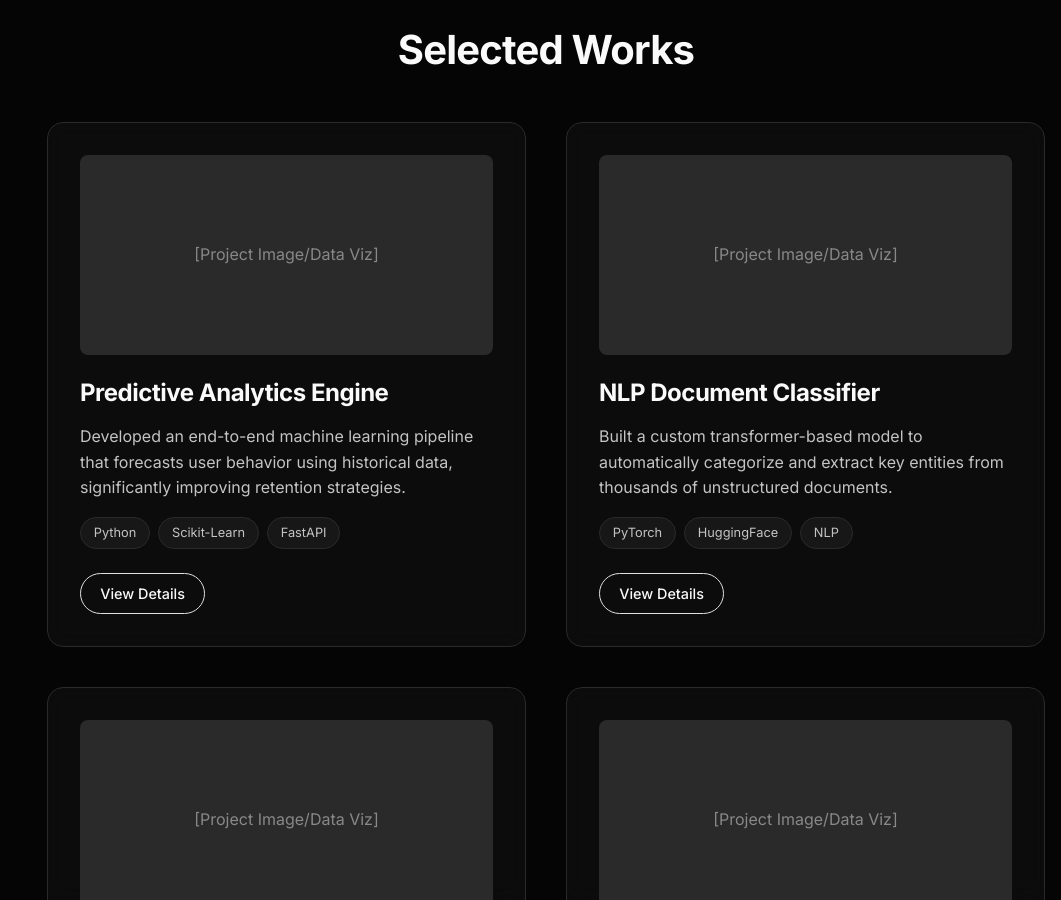
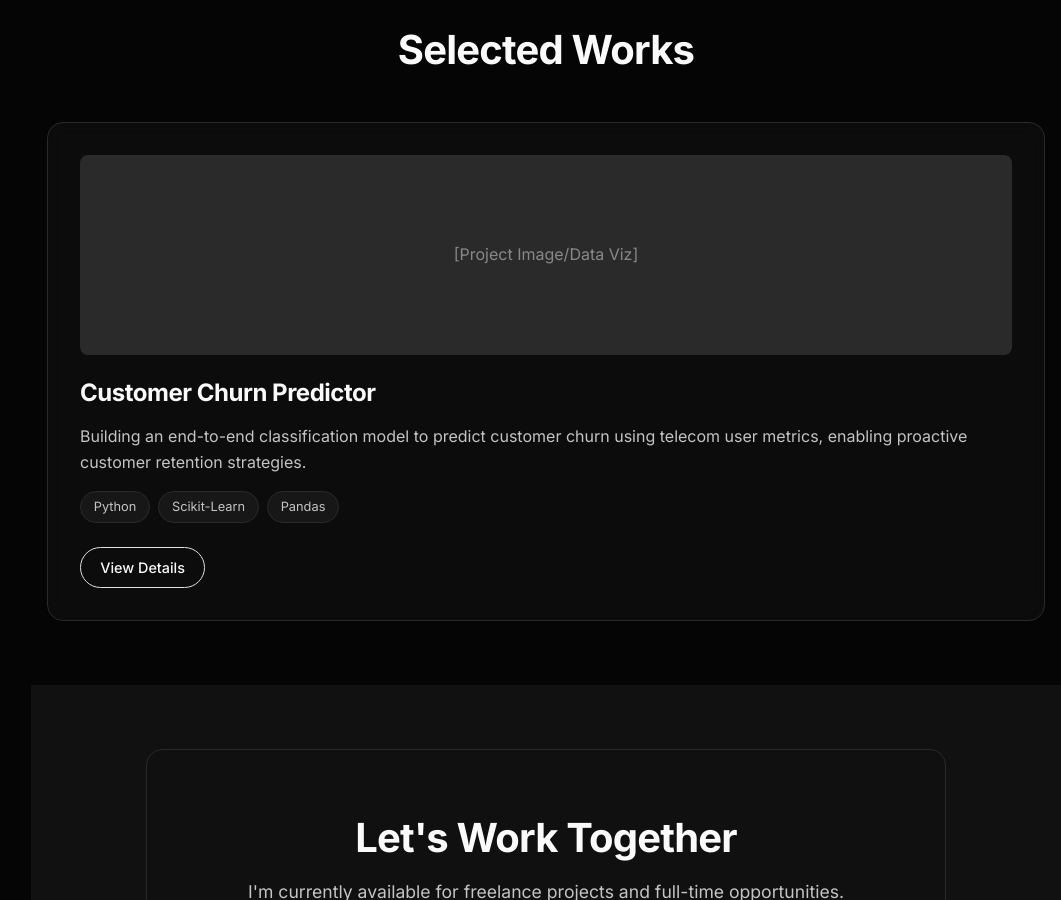
Before and after one commit to EUCKIE/EuclideMtisi, a React (Vite) app: page / in a window 1280 px wide. Shown: the part 1900-2800 px from the top of the page, without its empty margins (219-1280 px from the left). Built offline with nearby package versions, Linux system fonts and the light colour scheme.

Commit message:
Remove multiple projects from Projects component
Removed several project entries from the Projects component.

```diff
--- a/src/sections/Projects.tsx
+++ b/src/sections/Projects.tsx
@@ -2,36 +2,14 @@ import Reveal from '../components/Reveal';
 
 const Projects = () => {
   const projects = [
-    {
-      title: 'Predictive Analytics Engine',
-      description: 'Developed an end-to-end machine learning pipeline that forecasts user behavior using historical data, significantly improving retention strategies.',
-      tags: ['Python', 'Scikit-Learn', 'FastAPI'],
-      link: '#'
-    },
-    {
-      title: 'NLP Document Classifier',
-      description: 'Built a custom transformer-based model to automatically categorize and extract key entities from thousands of unstructured documents.',
-      tags: ['PyTorch', 'HuggingFace', 'NLP'],
-      link: '#'
-    },
-    {
-      title: 'Computer Vision Defect Detector',
-      description: 'Implemented a deep learning vision system for real-time quality control, leveraging object detection algorithms on factory floor feeds.',
-      tags: ['OpenCV', 'TensorFlow', 'YOLO'],
-      link: '#'
-    },
+
     {
       title: 'Customer Churn Predictor',
       description: 'Building an end-to-end classification model to predict customer churn using telecom user metrics, enabling proactive customer retention strategies.',
       tags: ['Python', 'Scikit-Learn', 'Pandas'],
       link: '#'
     },
-    {
-      title: 'Reddit Sentiment Analyzer',
-      description: 'Developing a script that scrapes real-time data from specific subreddits and analyzes public sentiment toward custom tech trends using NLP.',
-      tags: ['Python', 'NLTK', 'PRAW'],
-      link: '#'
-    }
+
   ];
 
   return (
```
